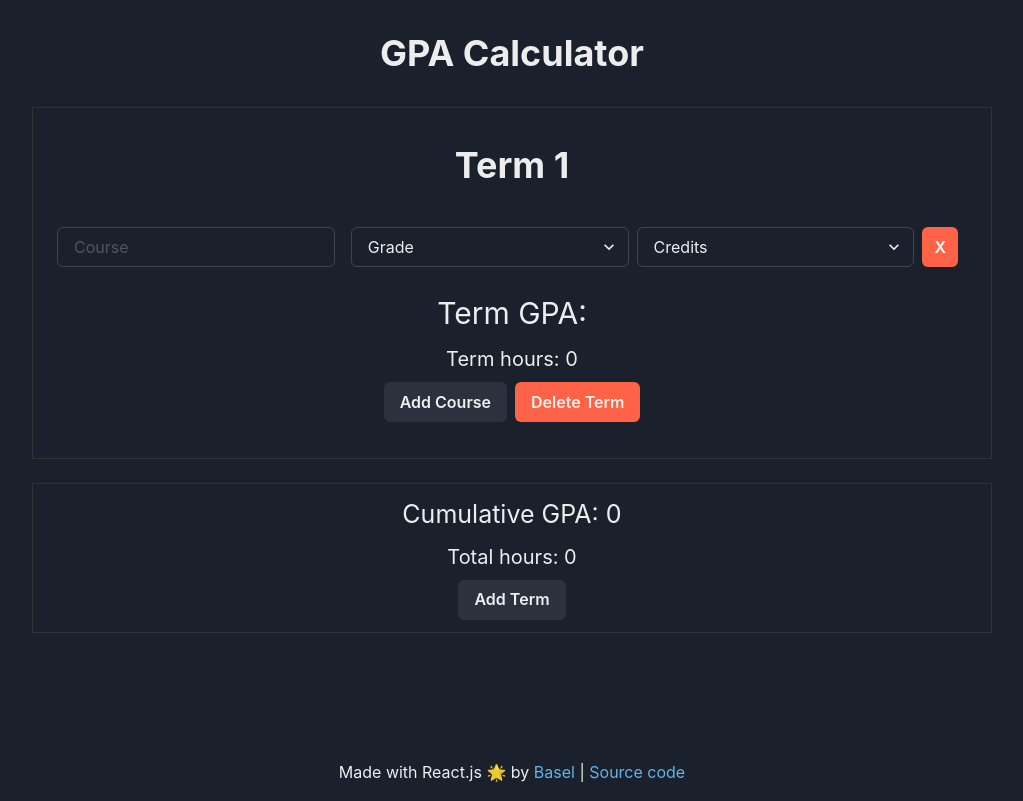
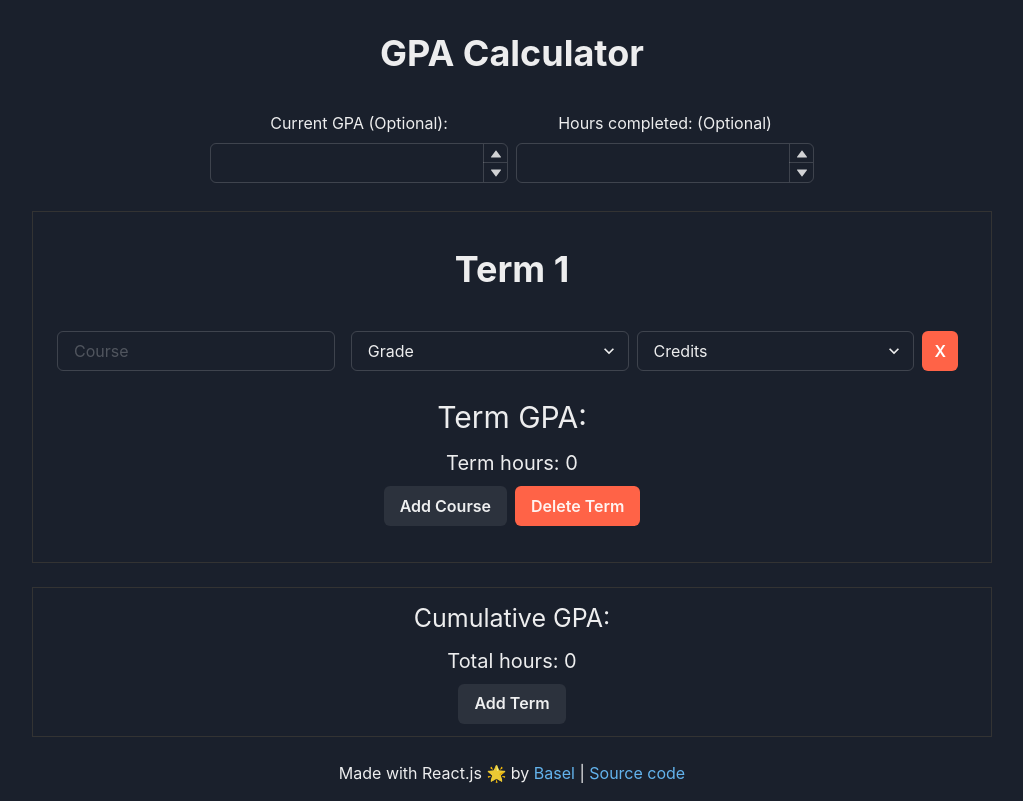
Before and after one commit to Yokozuna59/kfupm-gpa-calculator, a React (Create React App) app: page / in a window 1280 px wide. Shown: the whole page, without its empty margins (128-1151 px from the left). Built offline with nearby package versions, Linux system fonts and the light colour scheme.

Commit message:
Finish refactor

```diff
--- a/src/components/Term.js
+++ b/src/components/Term.js
@@ -3,7 +3,7 @@ import { Box, Text, Center, VStack } from "@chakra-ui/layout";
 import { Button, Heading, HStack } from "@chakra-ui/react";
 
 import { Course } from "./Course";
-import { useTermData } from "../hooks/useTerms";
+import { useGpa } from "../hooks/useGpa";
 
 export function Term({
   id,
@@ -14,7 +14,7 @@ export function Term({
   onAddCourse,
   onDeleteCourse,
 }) {
-  const { gpa, totalHours } = useTermData(courses);
+  const { gpa, totalHours } = useGpa(courses);
 
   // TODO: This really needs refactoring
   const handleInputChange = (event, id) => {
--- a/src/components/TermsContainer.js
+++ b/src/components/TermsContainer.js
@@ -2,31 +2,37 @@ import React, { useState } from "react";
 
 import { Box, Text, VStack } from "@chakra-ui/layout";
 
-import { nanoid } from "nanoid";
 import { Button } from "@chakra-ui/react";
 
 import { Term } from "./Term";
 import CurrentGradesField from "./CurrentGradesField";
 import { useTerms } from "../hooks/useTerms";
+import { useGpa } from "../hooks/useGpa";
 
 export function TermsContainer() {
   const [currentGpa, setCurrentGpa] = useState(null);
   const [currentHours, setCurrentHours] = useState(null);
   const {
     terms,
+    allCourses,
     addTerm,
     deleteTerm,
     addCourse,
     deleteCourse,
     handleCourseChange,
   } = useTerms();
+  const { gpa: cumulativeGpa, totalHours } = useGpa(
+    allCourses,
+    currentGpa,
+    currentHours
+  );
 
   return (
     <Box my="6" maxW="960px" mx="auto">
-      {/* <CurrentGradesField
+      <CurrentGradesField
         onGpaChange={(e) => setCurrentGpa(e.target.value)}
         onHoursChange={(e) => setCurrentHours(e.target.value)}
-      /> */}
+      />
       {terms.map((term, index) => (
         // TODO: Use context to avoid prop drilling
         <Term
@@ -44,9 +50,9 @@ export function TermsContainer() {
       ))}
       <VStack shouldWrapChildren="true" border="1px solid #333" py="3">
         <Text fontSize="25" textAlign="center">
-          Cumulative GPA: 0{/* {cumGPA >= 0 ? " " + cumGPA : ""} */}
+          Cumulative GPA: {cumulativeGpa >= 0 ? " " + cumulativeGpa : ""}
         </Text>
-        <Text fontSize="20">Total hours: {0}</Text>
+        <Text fontSize="20">Total hours: {totalHours}</Text>
         <Button onClick={() => addTerm()}>Add Term</Button>
       </VStack>
     </Box>
--- /dev/null
+++ b/src/hooks/useGpa.js
@@ -0,0 +1,22 @@
+import { calculateGPA, calculateTotalHours } from "../utils";
+
+export function useGpa(courses, currentGpa = 0, currentHours = 0) {
+  let gpa = calculateGPA(courses);
+  let totalHours = calculateTotalHours(courses);
+
+  if (currentGpa && currentHours) {
+    gpa = (
+      (gpa * totalHours +
+        parseFloat(this.state.currentGrades.gpa) *
+          parseInt(this.state.currentGrades.hours)) /
+      (totalHours + parseInt(this.state.currentGrades.hours))
+    ).toFixed(3);
+
+    totalHours += parseInt(this.state.currentGrades.hours);
+  }
+
+  return {
+    gpa,
+    totalHours,
+  };
+}
--- a/src/hooks/useTerms.js
+++ b/src/hooks/useTerms.js
@@ -1,7 +1,7 @@
 import { nanoid } from "nanoid";
 import { useState } from "react";
-import { calculateGPA, calculateTotalHours } from "../utils";
 
+// TODO: This should be split into two hooks
 export function useTerms() {
   const [terms, setTerms] = useState([
     {
@@ -9,6 +9,7 @@ export function useTerms() {
       courses: [{ grade: "", hours: null, id: nanoid(4) }],
     },
   ]);
+  const allCourses = terms.map((term) => term.courses).flat();
 
   const addTerm = () => {
     setTerms([
@@ -72,6 +73,7 @@ export function useTerms() {
 
   return {
     terms,
+    allCourses,
     addTerm,
     deleteTerm,
     addCourse,
@@ -79,13 +81,3 @@ export function useTerms() {
     handleCourseChange,
   };
 }
-
-export function useTermData(courses) {
-  const gpa = calculateGPA(courses);
-  const totalHours = calculateTotalHours(courses);
-
-  return {
-    gpa,
-    totalHours,
-  };
-}
--- a/src/utils.js
+++ b/src/utils.js
@@ -38,19 +38,7 @@ function calculateGPA(arr) {
   return (totalPoints / totalHours).toFixed(3);
 }
 
-function getTermIndex(terms, targetId) {
-  let found = false;
-  let index = 0;
-  while (!found) {
-    if (terms[index].id === targetId) found = true;
-    else index++;
-  }
-
-  return index;
-}
-
 module.exports = {
   calculateGPA,
   calculateTotalHours,
-  getTermIndex,
 };
```
